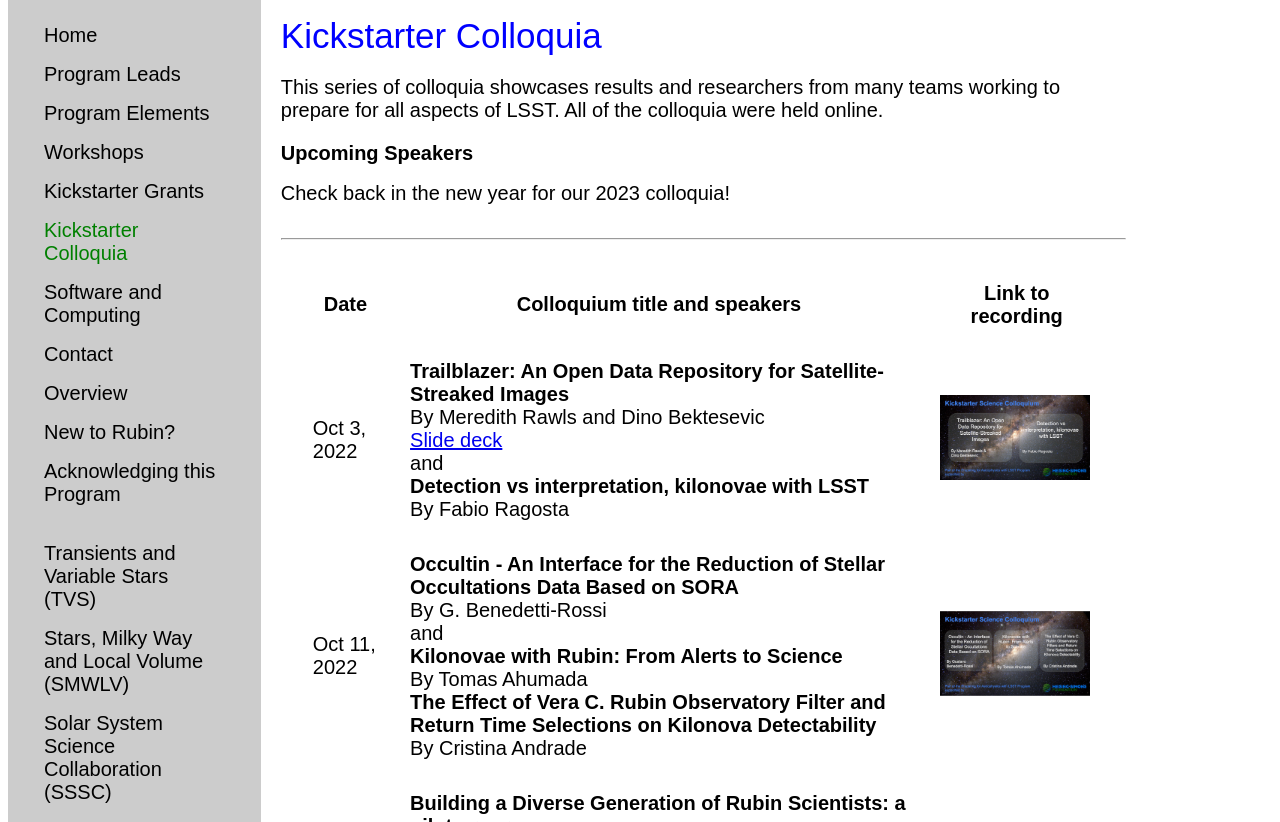
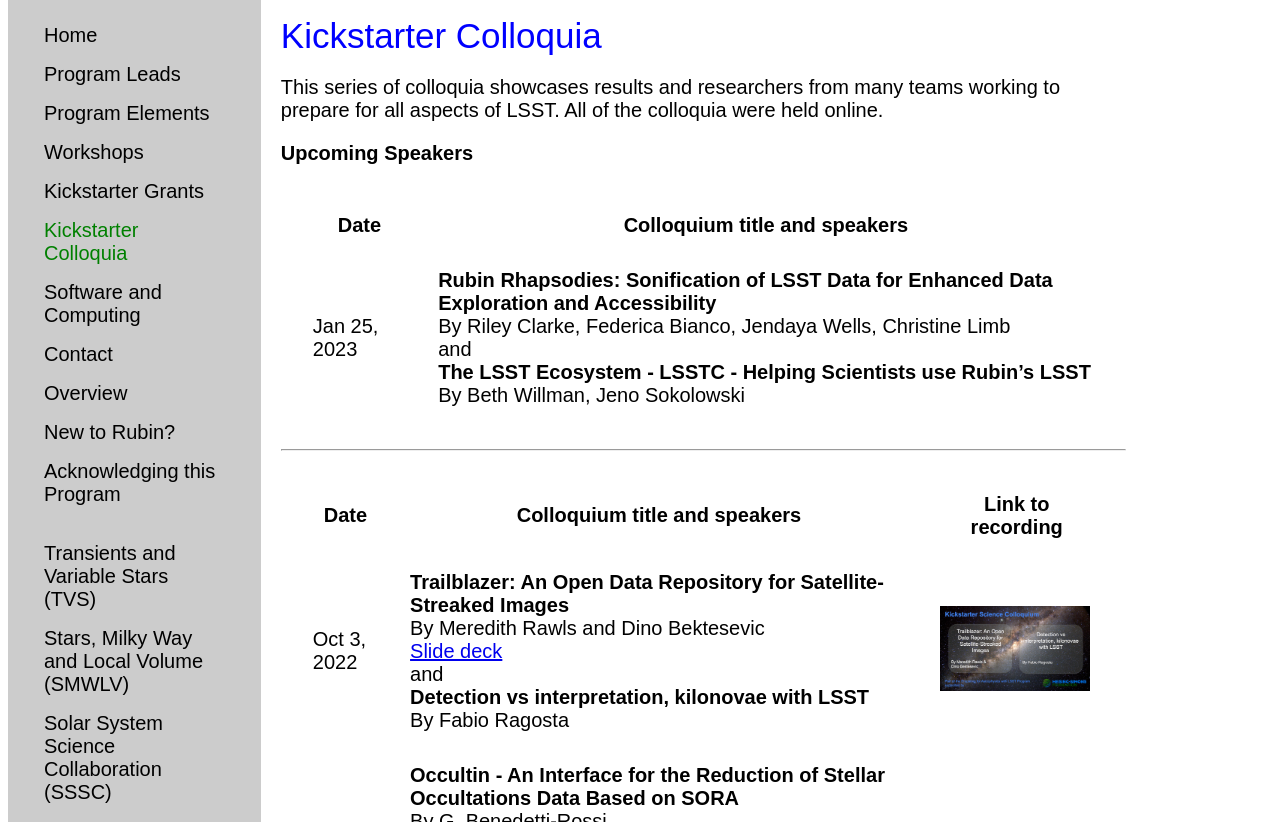
Before and after one commit to lsst-sci-prep/lsst-sci-prep.github.io, a Jekyll site: the page built from kickstarter_colloquia.html, in a window 1280 px wide and 900 px high, scrolled down 919 px, cut to the strip 78-900 px from the top of the window. Built offline with Jekyll 4.4.1, drawn with Linux system fonts in a browser that asks for light colours.

Commit message:
Added details for Jan 25 colloquium

```diff
--- a/kickstarter_colloquia.html
+++ b/kickstarter_colloquia.html
@@ -8,21 +8,20 @@ title: Kickstarter Colloquia
 of LSST.  All of the colloquia were held online.</p>
 
 <h2>Upcoming Speakers</h2>
-Check back in the new year for our 2023 colloquia!<br><br>
-<!--<table>
+<table>
   <tr>
     <th>Date</th><th>Colloquium title and speakers</th>
   </tr>
   <tr>
-    <td>Dec 14, 2022</td>
-    <td><b>The Blanco DECam Bulge Survey: A Rubin Crowded field Pathfinder project on DECam</b><br>
-      By R. Michael Rich<br>
-and<br>
-<b>Stellar variability with Rubin-LSST</b><br>
-By Matteo Monelli
+    <td>Jan 25, 2023</td>
+    <td><b>Rubin Rhapsodies: Sonification of LSST Data for Enhanced Data Exploration and Accessibility</b><br>
+        By Riley Clarke, Federica Bianco, Jendaya Wells, Christine Limb<br>
+        and<br>
+        <b>The LSST Ecosystem - LSSTC - Helping Scientists use Rubin’s LSST</b><br>
+        By Beth Willman, Jeno Sokolowski
   </td>
   </tr>
-</table>-->
+</table>
 
 <hr>
 
```
